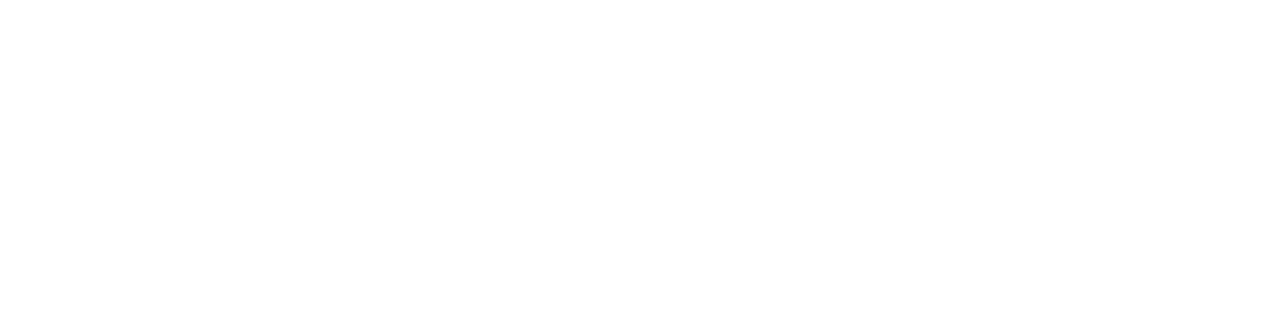
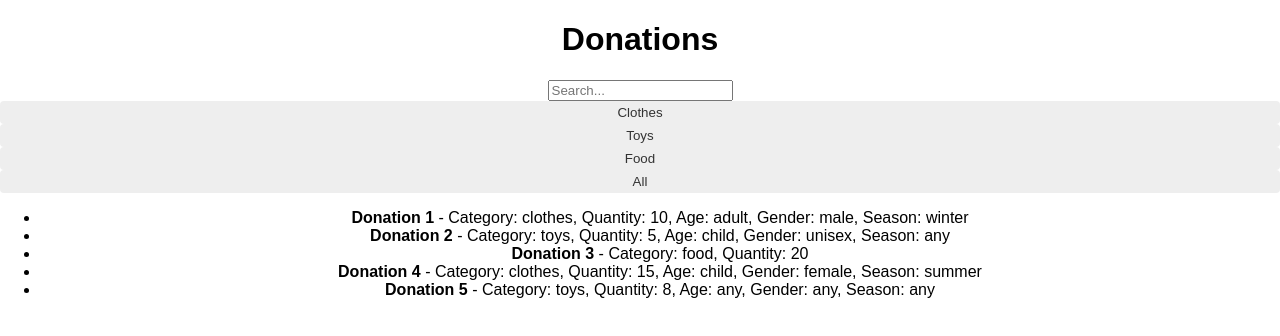
Before and after one commit to hassanredaa/HANIES, a React (Vite) app: page /Requests in a window 1280 px wide. Before the commit this address had no page. Shown: the top 336 px of the page. Built offline with nearby package versions, Linux system fonts and the light colour scheme.

Commit message:
filter requests

```diff
--- a/src/App.jsx
+++ b/src/App.jsx
@@ -14,7 +14,8 @@
 import MngDonReq from './MngDonReq.jsx';
 import DoctorPage from './DoctorPage.jsx';
 import TeacherPage from './TeacherPage.jsx';
-import DonorHome from './donorhome.jsx';
+import DonorHome from './DonorHome.jsx';
+import Requests from './Requests.jsx';
 
 
 
@@ -42,6 +43,7 @@
         <Route path="/DonorHome" element={<DonorHome />} />
         <Route path="/DoctorPage" element={<DoctorPage />} />
         <Route path="/TeacherPage" element={<TeacherPage />} />
+        <Route path="/Requests" element={<Requests />} />
 
 
       </Routes>
--- /dev/null
+++ b/src/Requests.jsx
@@ -0,0 +1,65 @@
+import React, { useState } from 'react';
+
+function FilterButton({ onClick, text }) {
+    return (
+        <button onClick={onClick}>{text}</button>
+    );
+}
+
+export default function Requests() {
+    const [filter, setFilter] = useState('');
+    const [searchTerm, setSearchTerm] = useState('');
+    const [donations, setDonations] = useState([
+        { id: 1, name: ' Donation 1', category: 'clothes', age: 'adult', gender: 'male', season: 'winter', quantity: 10 },
+        { id: 2, name: ' Donation 2', category: 'toys', age: 'child', gender: 'unisex', season: 'any', quantity: 5 },
+        { id: 3, name: ' Donation 3', category: 'food', age: 'any', gender: 'any', season: 'any', quantity: 20 },
+        { id: 4, name: ' Donation 4', category: 'clothes', age: 'child', gender: 'female', season: 'summer', quantity: 15 },
+        { id: 5, name: ' Donation 5', category: 'toys', age: 'any', gender: 'any', season: 'any', quantity: 8 },
+    ]);
+
+    const handleFilter = (filterValue) => {
+        setFilter(filterValue);
+    };
+
+    const handleSearch = (event) => {
+        setSearchTerm(event.target.value);
+    };
+
+    const filteredDonations = donations.filter(donation => {
+        const categoryMatch = filter === '' || donation.category === filter;
+        const searchTermMatch = searchTerm === '' || donation.category.toLowerCase().includes(searchTerm.toLowerCase());
+        return categoryMatch && searchTermMatch;
+    });
+
+    return (
+        <div>
+            <h1>Donations</h1>
+            <div>
+                {/* Search input */}
+                <input type="text" placeholder="Search..." value={searchTerm} onChange={handleSearch} />
+            </div>
+
+            <div>
+                {/* Filter buttons */}
+                <FilterButton onClick={() => handleFilter('clothes')} text="Clothes" />
+                <FilterButton onClick={() => handleFilter('toys')} text="Toys" />
+                <FilterButton onClick={() => handleFilter('food')} text="Food" />
+                <FilterButton onClick={() => handleFilter('')} text="All" />
+            </div>
+
+            <div>
+                {/* Display filtered donations */}
+                <ul>
+                    {filteredDonations.map(donation => (
+                        <li key={donation.id}>
+                            <strong>{donation.name}</strong> - Category: {donation.category}, Quantity: {donation.quantity}
+                            {donation.category !== 'food' &&
+                                `, Age: ${donation.age}, Gender: ${donation.gender}, Season: ${donation.season} `
+                            }
+                        </li>
+                    ))}
+                </ul>
+            </div>
+        </div>
+    );
+}
--- a/src/donorhome.jsx
+++ b/src/donorhome.jsx
@@ -5,17 +5,20 @@
 import avImage from '../assets/img_avatar.png';
 
 export default function DonorHome() {
-    // State to manage the toggles
-    const [viewOpen, setViewOpen] = useState(false);
+  // State to manage the toggles
+  const [viewOpen, setViewOpen] = useState(false);
 
 
-    // Toggle functions
-    const toggleView = () => setViewOpen(!viewOpen);
+  // Toggle functions
+  const toggleView = () => setViewOpen(!viewOpen);
 
 
   return (
     <div className="Donor-dashboard">
       <div className="wrapper">
+
+        <h1 style={{ textAlign: 'left' }}>Welcome to Good Giving!</h1>
+        <h2 style={{ textAlign: 'left' }}>This is a place where you can make a difference.</h2>
         <div className="sidebar">
           <div style={{ display: 'flex' }}>
             <div style={{ flex: '33.33%', padding: '5px', marginLeft: '20px' }}>
@@ -44,7 +47,7 @@
               </button>
               {viewOpen && (
                 <ul>
-                  <li><Link to="/views/organizations">View items</Link></li>
+                  <li><Link to="/Requests">View Requests</Link></li>
                   <li></li>
                 </ul>
               )}
@@ -53,12 +56,7 @@
           <Link to="/" style={{ marginTop: '170px' }}>Log Out</Link>
         </div>
 
-        <div className="content">
-          <div className="text-content">
-            <h1 style={{ textAlign: 'left' }}>Welcome to Good Giving!</h1>
-            <h2 style={{textAlign: 'left'}}>This is a place where you can make a difference.</h2>
-          </div>
-        </div>
+
       </div>
 
       <footer style={{ textAlign: 'center', padding: '20px 10px', backgroundColor: 'black', color: 'white' }}>
```
